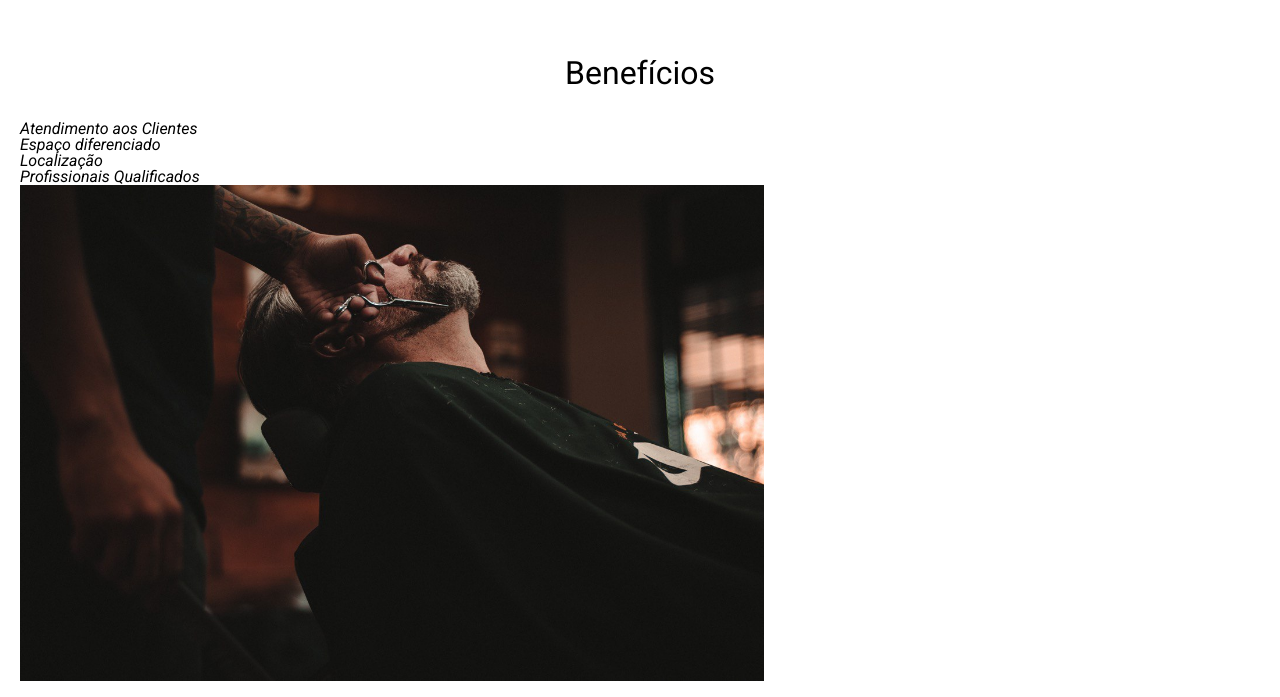
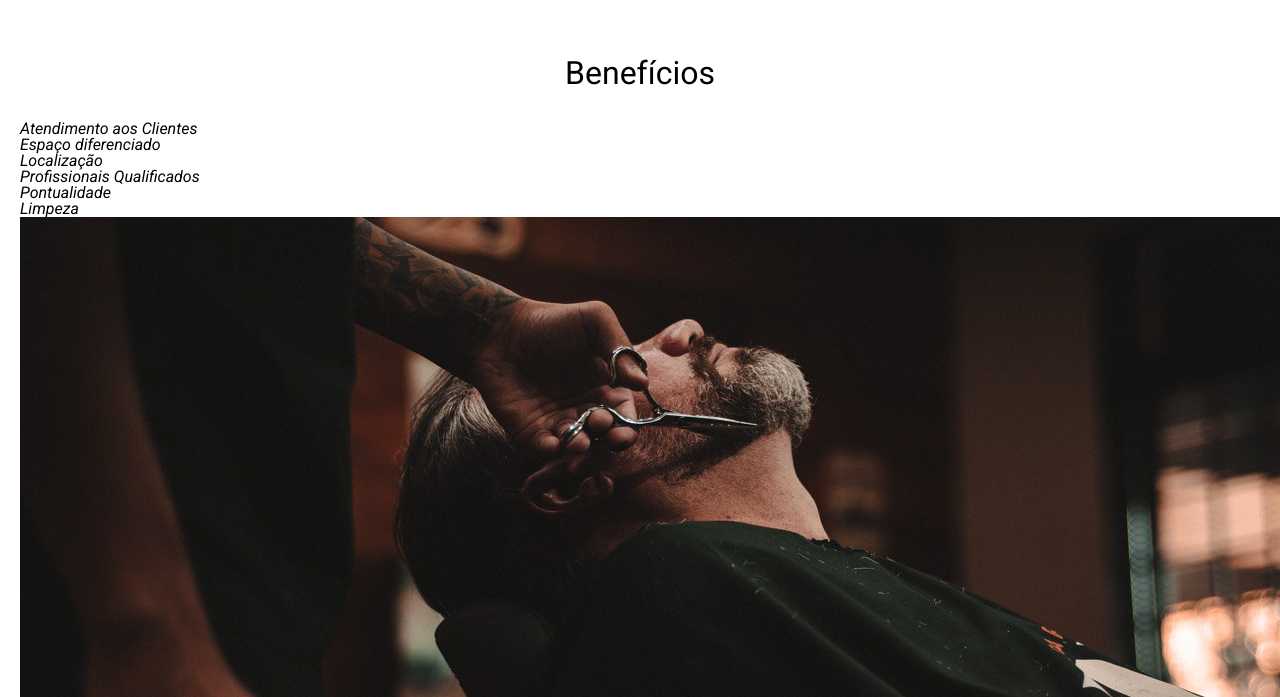
Before and after one commit to MatiXtreme762/barbearia_alura_pt2, a plain HTML site: page index.html in a window 1280 px wide. Shown: the part 1600-2297 px from the top of the page. Drawn offline with Linux system fonts and the light colour scheme; grey boxes are pictures that could not be loaded.

Commit message:
Update index.html

```diff
--- a/index.html
+++ b/index.html
@@ -46,20 +46,23 @@
 			<p>Nossa barbearia está localizada o coração da cidade</p>
 
 			<iframe src="https://www.google.com/maps/embed?pb=!1m18!1m12!1m3!1d3313.3149361362052!2d-47.47069465026561!3d-23.52947423901444!2m3!1f0!2f0!3f0!3m2!1i1024!2i768!4f13.1!3m3!1m2!1s0x94c58a60b0436e49%3A0xfd0f8a6ec3a29008!2sParque%20Campolim%2C%20Sorocaba%20-%20SP!5e0!3m2!1spt-BR!2sbr!4v1743503837362!5m2!1spt-BR!2sbr" width="100%" height="450" style="border:0;" allowfullscreen="" loading="lazy" referrerpolicy="no-referrer-when-downgrade"></iframe>
-
 		</section>
 
 		<section class="beneficios">
 			<h3 class="titulo-principal">Benefícios</h3>
 
-			<ul>
+			<div class="conteudo-beneficios">
+			<ul class="lista-beneficios">
 				<li class="itens">Atendimento aos Clientes</li>
 				<li class="itens">Espaço diferenciado</li>
 				<li class="itens">Localização</li>
 				<li class="itens">Profissionais Qualificados</li>
+				<li class="itens">Pontualidade</li>
+				<li class="itens">Limpeza</li>
 			</ul>
 
-			<img src="beneficios.jpg" class="imagembeneficios">
+			<img src="beneficios.jpg" class="imagem-beneficios">
+			</div>
 
 			<div class="video">
 				<iframe width="560" height="315" src="https://www.youtube.com/embed/wcVVXUV0YUY?si=KC7fT8IpJGlwyPOg" title="YouTube video player" frameborder="0" allow="accelerometer; autoplay; clipboard-write; encrypted-media; gyroscope; picture-in-picture; web-share" referrerpolicy="strict-origin-when-cross-origin" allowfullscreen></iframe>
```
